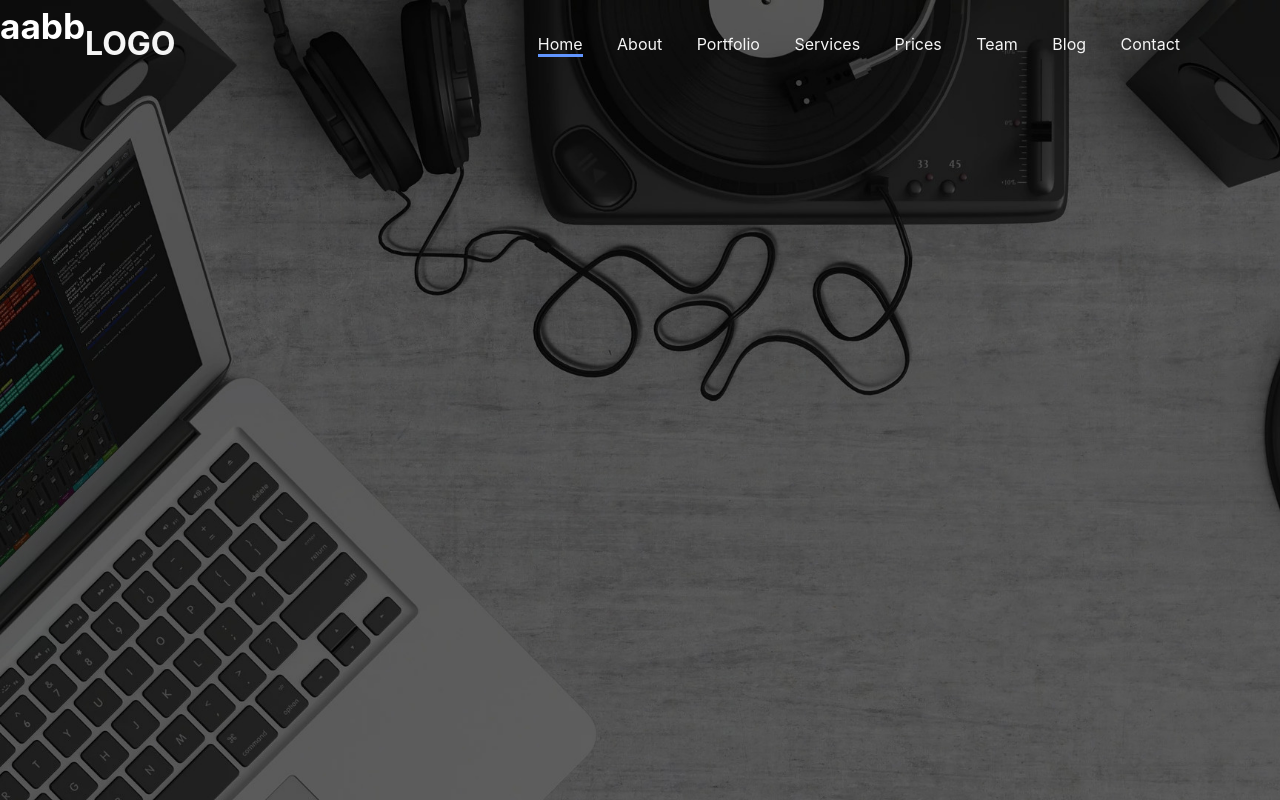
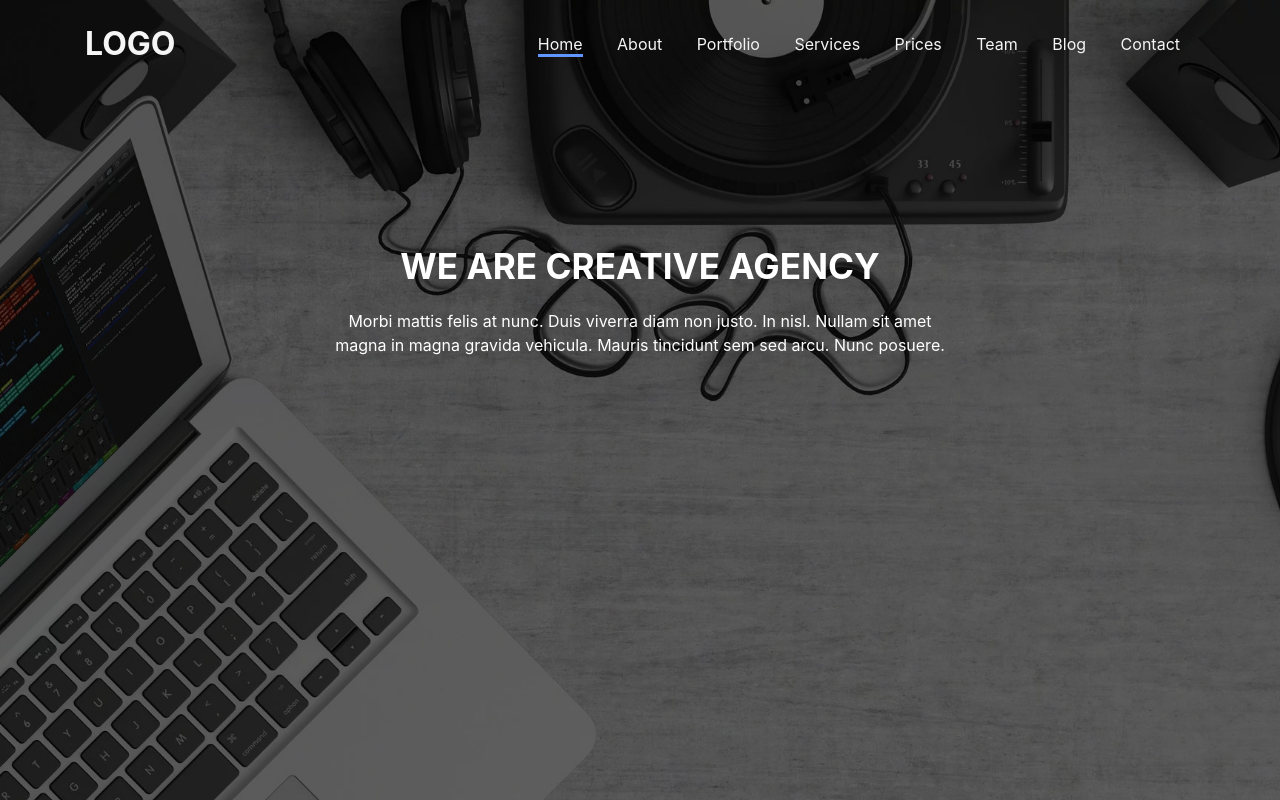
Before and after one commit to mx2s/freelander, a plain HTML site: page index.html in a window 1280 px wide. Drawn offline with nearby package versions, Linux system fonts and the light colour scheme.

Commit message:
base first block

```diff
--- a/index.html
+++ b/index.html
@@ -27,8 +27,12 @@
             </div>
         </div>
         <div class="block1">
-            <div class="inner-block">
-                <div class="primary-title">aabb</div>
+            <div class="row inner-block">
+                <div class="col-lg-3"></div>
+                <div class="col-lg-6 text-center">
+                    <div class="primary-title">WE ARE CREATIVE AGENCY</div>
+                    <div class="additional-text">Morbi mattis felis at nunc. Duis viverra diam non justo. In nisl. Nullam sit amet magna in magna gravida vehicula. Mauris tincidunt sem sed arcu. Nunc posuere. </div>
+                </div>
             </div>
         </div>
     </div>
--- a/src/app.css
+++ b/src/app.css
@@ -16,6 +16,7 @@
     background: url("img/background1.jpg");
     background-size: cover;
     min-height: 100vh;
+    padding-top: 30vh;
 }
 
 .logo-label {
@@ -49,9 +50,16 @@
 }
 
 .inner-block {
+    margin: 0 !important;
 }
+
 .primary-title {
     color: white;
     font-size: 2.2em;
     font-weight: bold;
 }
+
+.block1 .additional-text {
+    margin-top: 2vh;
+    color: white;
+}
```
